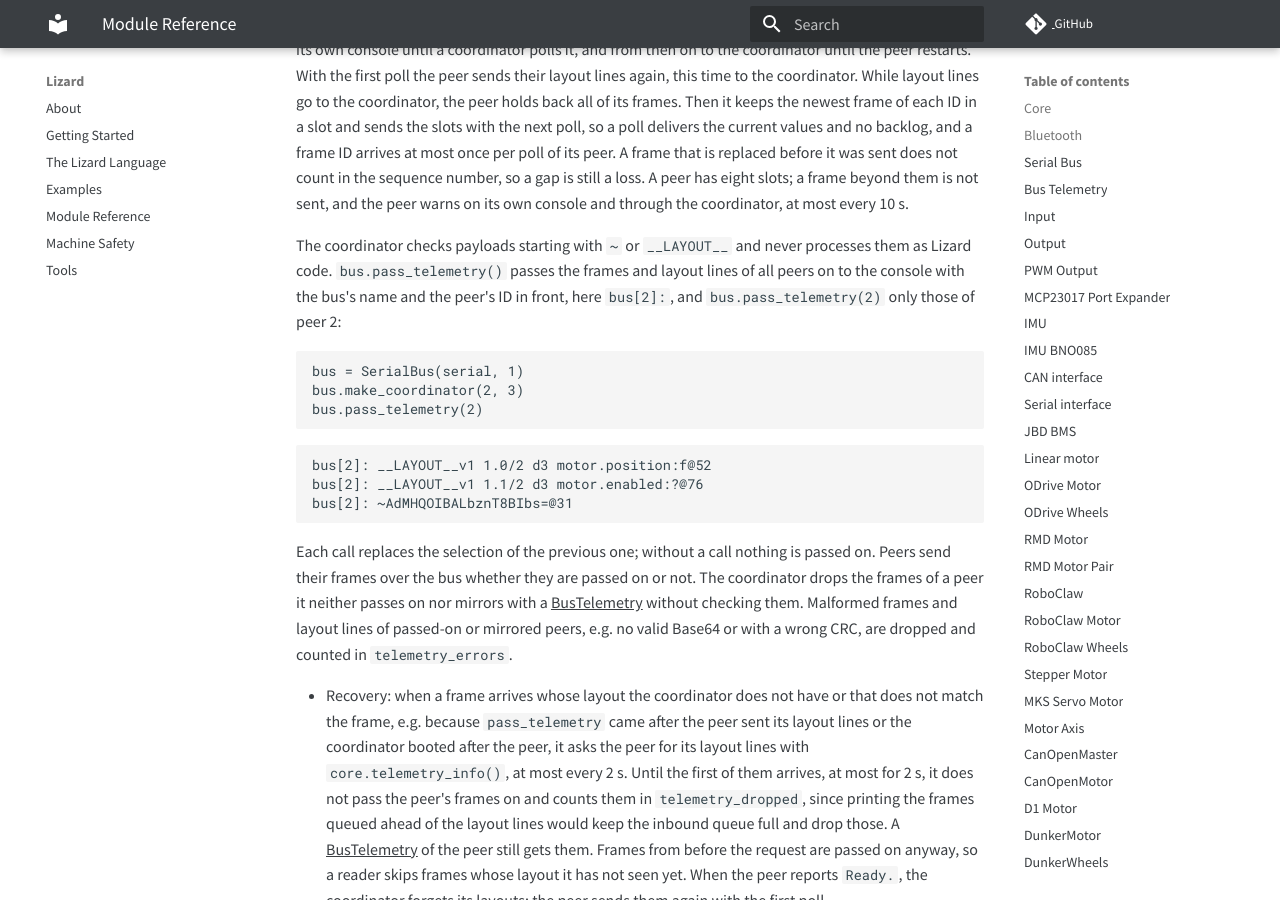
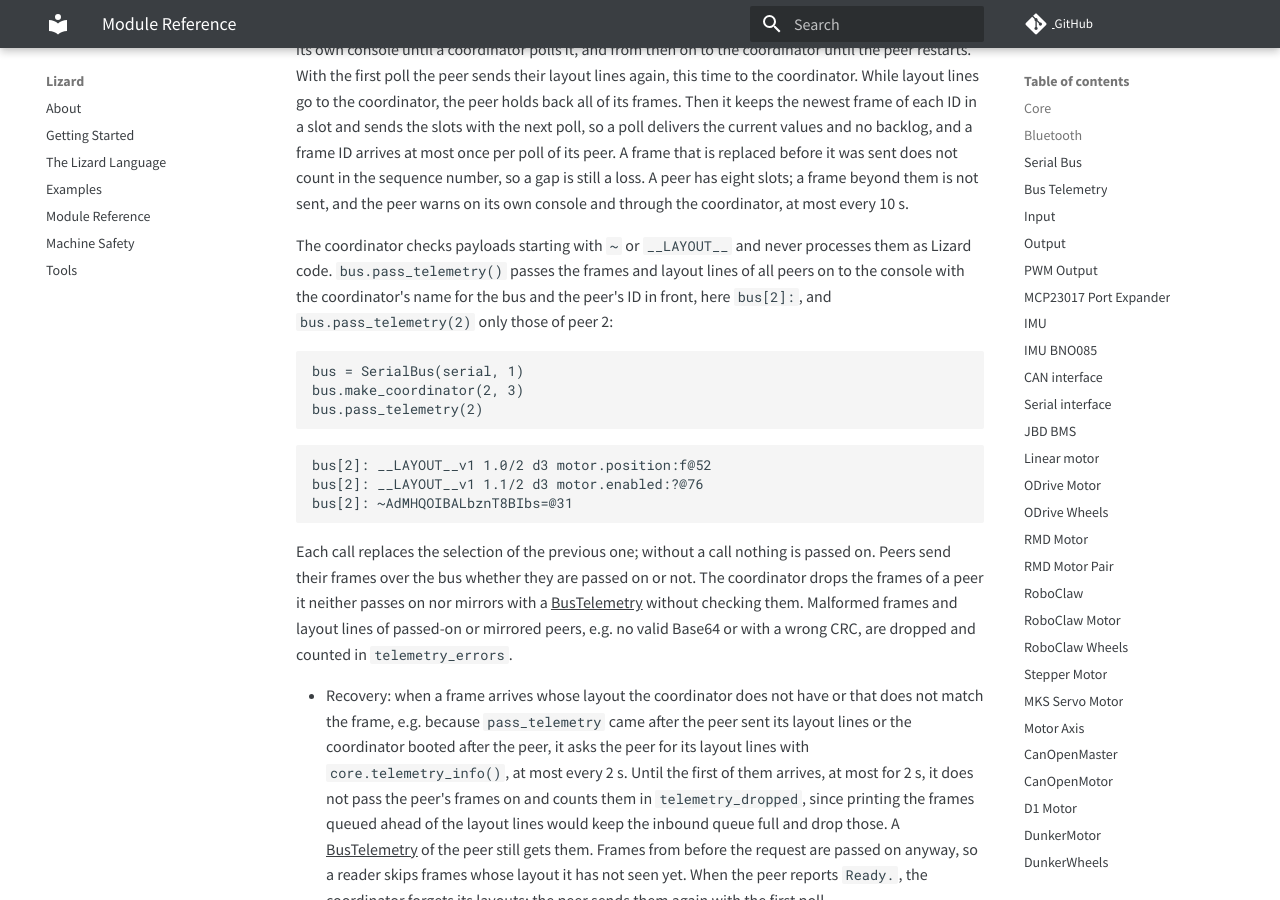
Before and after one commit to zauberzeug/lizard, an MkDocs documentation site: the page built from docs/module_reference.md, in a window 1280 px wide and 900 px high, scrolled down 8158 px. Built offline with MkDocs 1.6.1 and Material for MkDocs 9.7.7, drawn with Linux system fonts in a browser that asks for light colours; comment, search, counter and statistics services are not loaded; some of the changed text lies outside the part shown.

Commit message:
Say whose name the prefix of a peer's lines is, and what a relayed frame's sender is
Found in a review: the docs said the prefix carries "the bus's name", but it is the coordinator's module name for the bus, which the peer need not share, e.g. `p0[2]: Ready.` for a peer that calls its bus `bus`. And tools.md never said what `feed()` calls the sender of a line that a coordinator passes on, now that it is the string `"<bus>[<id>]"` instead of the peer's ID.

Co-Authored-By: Claude Fable 5.1 <noreply@anthropic.com>
Claude-Session: https://claude.ai/code/session_01WgKVNXweR4dUcbEH3tx16G

````diff
--- a/docs/module_reference.md
+++ b/docs/module_reference.md
@@ -203,7 +203,7 @@ The serial bus module lets multiple ESP32s share a UART link with a coordinator
 | `bus.enable_time_sync()`            | Enable clock offset estimation between coordinator and peers (call on all nodes)                                                            |                   |
 | `bus.pass_telemetry(peer_ids...)`   | Pass the telemetry frames of these peers, or of all peers without IDs, on to the console                                                    | `int`s            |
 
-The coordinator prints the lines that reach it from its peers, e.g. `Ready.` and the output of commands sent with `bus.send()`, with the bus's name and the peer's ID in front, e.g. `bus[2]: Ready.` for peer 2 of a bus named `bus`.
+The coordinator prints the lines that reach it from its peers, e.g. `Ready.` and the output of commands sent with `bus.send()`, with the coordinator's name for the bus and the peer's ID in front, e.g. `bus[2]: Ready.` for peer 2 of a bus that the coordinator calls `bus`.
 So two buses of a node, e.g. `plexus` and `p0`, keep their peers apart, also when both have a peer 2.
 
 **Time Synchronization:**
@@ -237,7 +237,7 @@ A frame that is replaced before it was sent does not count in the sequence numbe
 A peer has eight slots; a frame beyond them is not sent, and the peer warns on its own console and through the coordinator, at most every 10 s.
 
 The coordinator checks payloads starting with `~` or `__LAYOUT__` and never processes them as Lizard code.
-`bus.pass_telemetry()` passes the frames and layout lines of all peers on to the console with the bus's name and the peer's ID in front, here `bus[2]: `, and `bus.pass_telemetry(2)` only those of peer 2:
+`bus.pass_telemetry()` passes the frames and layout lines of all peers on to the console with the coordinator's name for the bus and the peer's ID in front, here `bus[2]: `, and `bus.pass_telemetry(2)` only those of peer 2:
 
 ```
 bus = SerialBus(serial, 1)
````
Also changed, not shown: docs/tools.md (+1 -0 lines).
